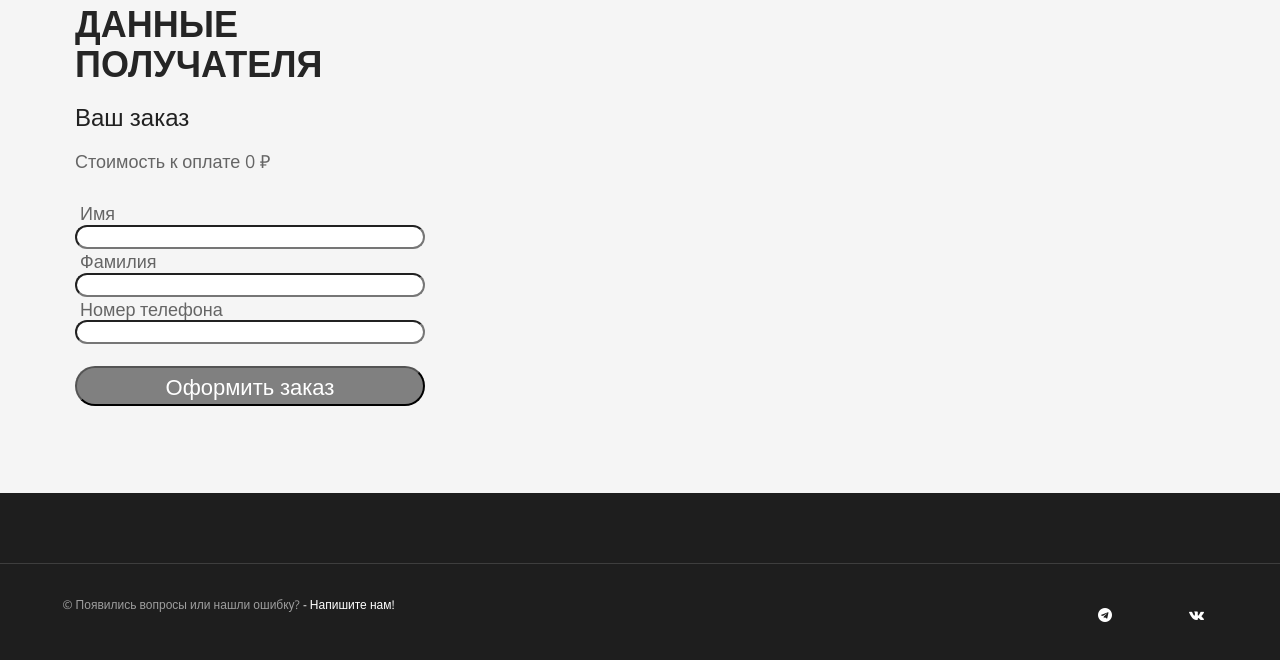
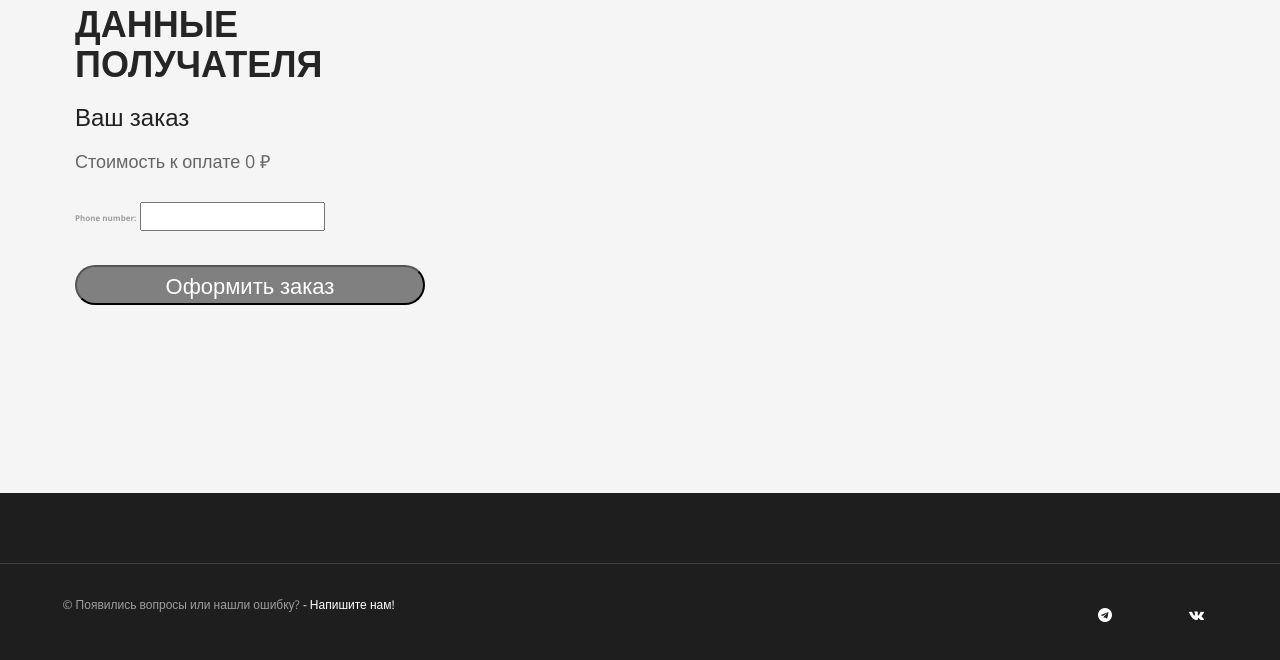
Before and after one commit to Stasnislawe/market, a Django app: template project/templates/orders/order/createwd.html in a window 1280 px wide. Shown: the part 140-800 px from the top of the page. Run offline with Django 4.2, Linux system fonts and the light colour scheme; the template is opened without the code that fills it: values that come from a table or form of the project are taken from there, others are empty; some libraries are stand-ins or nearby versions.

Commit message:
Изменение формы в шаблоне для проверки

```diff
--- a/project/templates/orders/order/createwd.html
+++ b/project/templates/orders/order/createwd.html
@@ -26,21 +26,21 @@
                 </div>
             </div>
                 <form action="" method="post" class="order-form" name="form_order">
-<!--                    {{ form.as_p }}-->
+                    {{ form.as_p }}
 <!--                    {% csrf_token %}-->
                     {% csrf_token %}
-                    <div>
-                        <div>Имя</div>
-                        <input class="inp" type="text" name="first_name" maxlength="50" required id="id_first_name">
-                    </div>
-                    <div>
-                        <div>Фамилия</div>
-                        <input class="inp" type="text" name="last_name" maxlength="50" required id="id_last_name">
-                    </div>
-                    <div>
-                        <div>Номер телефона</div>
-                        <input class="inp" type="text" name="phone_number" maxlength="50" required id="id_phone_number">
-                    </div>
+<!--                    <div>-->
+<!--                        <div>Имя</div>-->
+<!--                        <input class="inp" type="text" name="first_name" maxlength="50" required id="id_first_name">-->
+<!--                    </div>-->
+<!--                    <div>-->
+<!--                        <div>Фамилия</div>-->
+<!--                        <input class="inp" type="text" name="last_name" maxlength="50" required id="id_last_name">-->
+<!--                    </div>-->
+<!--                    <div>-->
+<!--                        <div>Номер телефона</div>-->
+<!--                        <input class="inp" type="text" name="phone_number" maxlength="50" required id="id_phone_number">-->
+<!--                    </div>-->
                     <input class="place_order" type="submit" value="Оформить заказ">
                 </form>
 
```
Also changed, not shown: project/templates/orders/order/create.html (+25 -24 lines).
